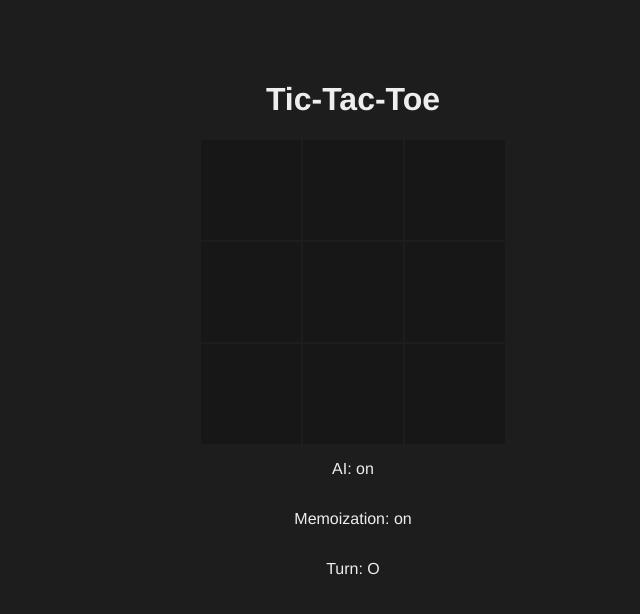
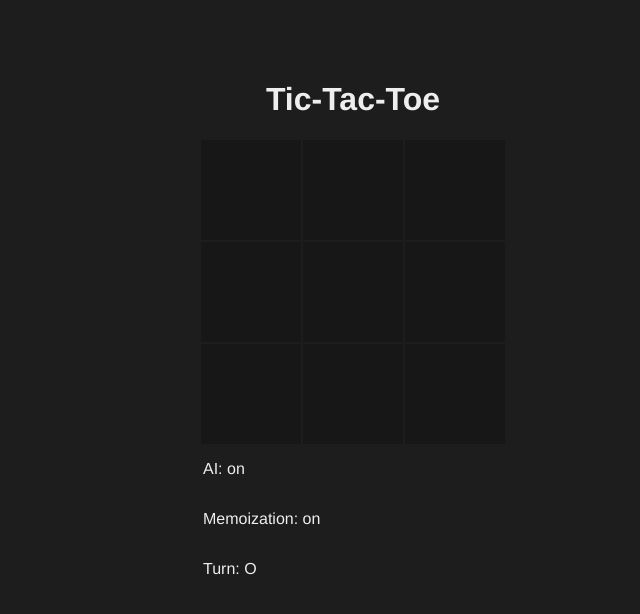
Before and after one commit to davidchalifoux/tic-tac-toe, a Vue app: page / in a window 1280 px wide. Shown: the top 614 px of the page, without its empty margins (287-927 px from the left). Built offline with nearby package versions, Linux system fonts and the light colour scheme.

Commit message:
Left-align items under board

```diff
--- a/src/components/Board.vue
+++ b/src/components/Board.vue
@@ -316,4 +316,7 @@ export default {
 .box:hover {
   cursor: pointer;
 }
+p {
+  width: 300px;
+}
 </style>
```
